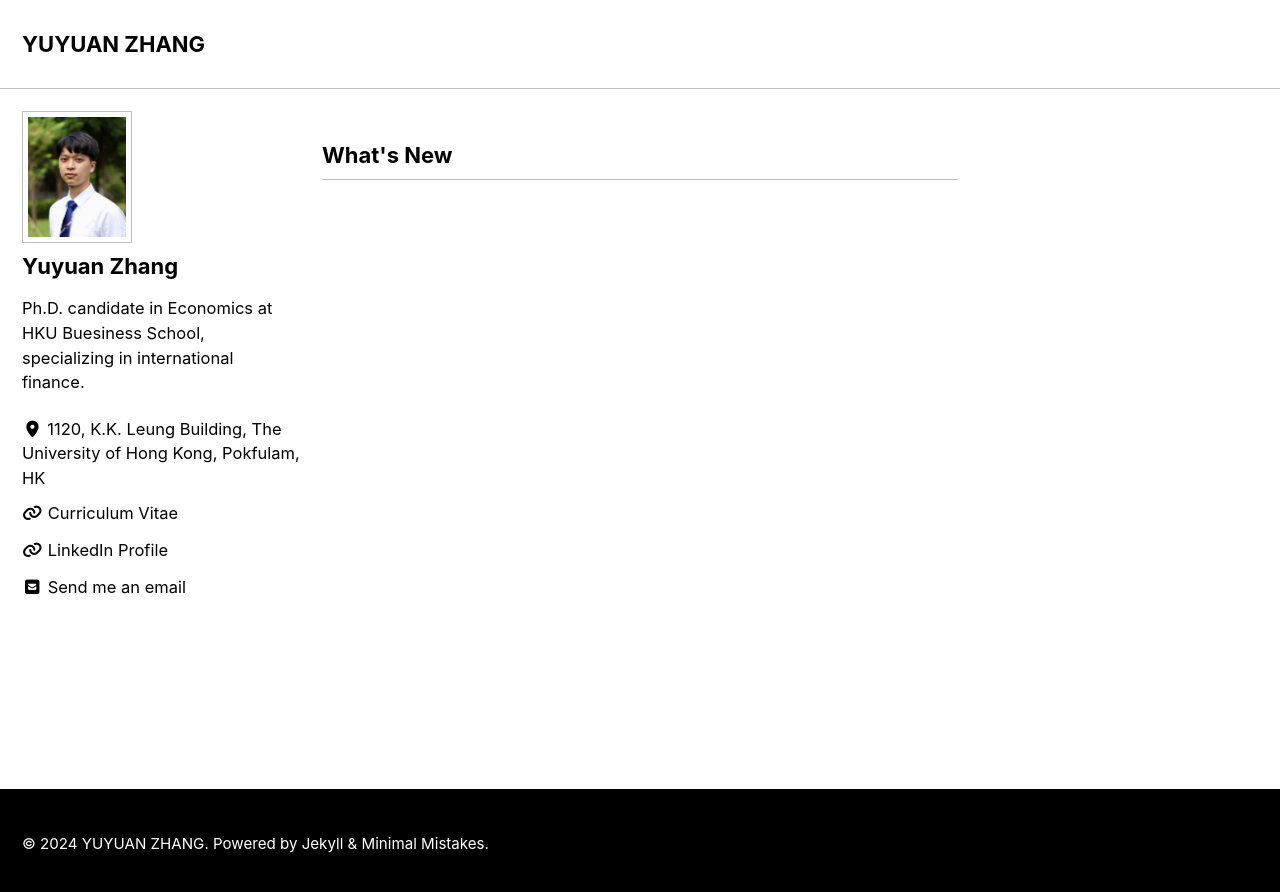
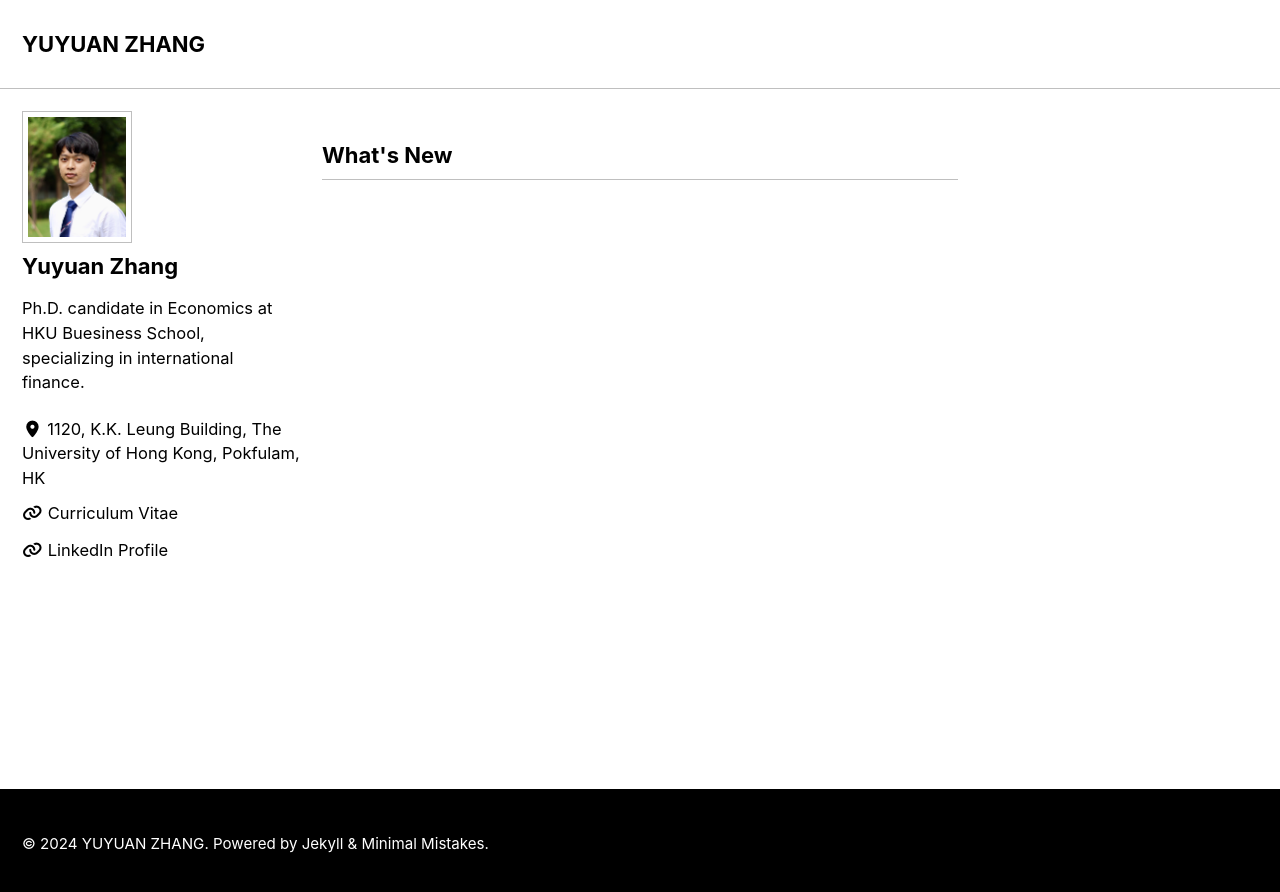
Before and after one commit to yuyuanecon/yuyuanecon.github.io, a Jekyll site: the page built from index.html, in a window 1280 px wide. Shown: the top 892 px of the page. Built offline with Jekyll 4.4.1, drawn with Linux system fonts in a browser that asks for light colours; cached includes are drawn as plain includes; the list of posts is cut into pages by our own code.

Commit message:
Update _config.yml

```diff
--- a/_config.yml
+++ b/_config.yml
@@ -117,7 +117,7 @@ author:
   avatar           : "/assets/images/bio_hku_compressed.jpg" # path of avatar image, e.g. "/assets/images/bio-photo.jpg"
   bio              : "Ph.D. candidate in Economics at HKU Buesiness School, specializing in international finance."
   location         : "1120, K.K. Leung Building, The University of Hong Kong, Pokfulam, HK"
-  email            : "yzhang20@connect.hku.hk"
+  #email            : "yzhang20@connect.hku.hk"
   links:
      - label: "Curriculum Vitae"
        #icon: "fa-solid fa-envelope"
```
